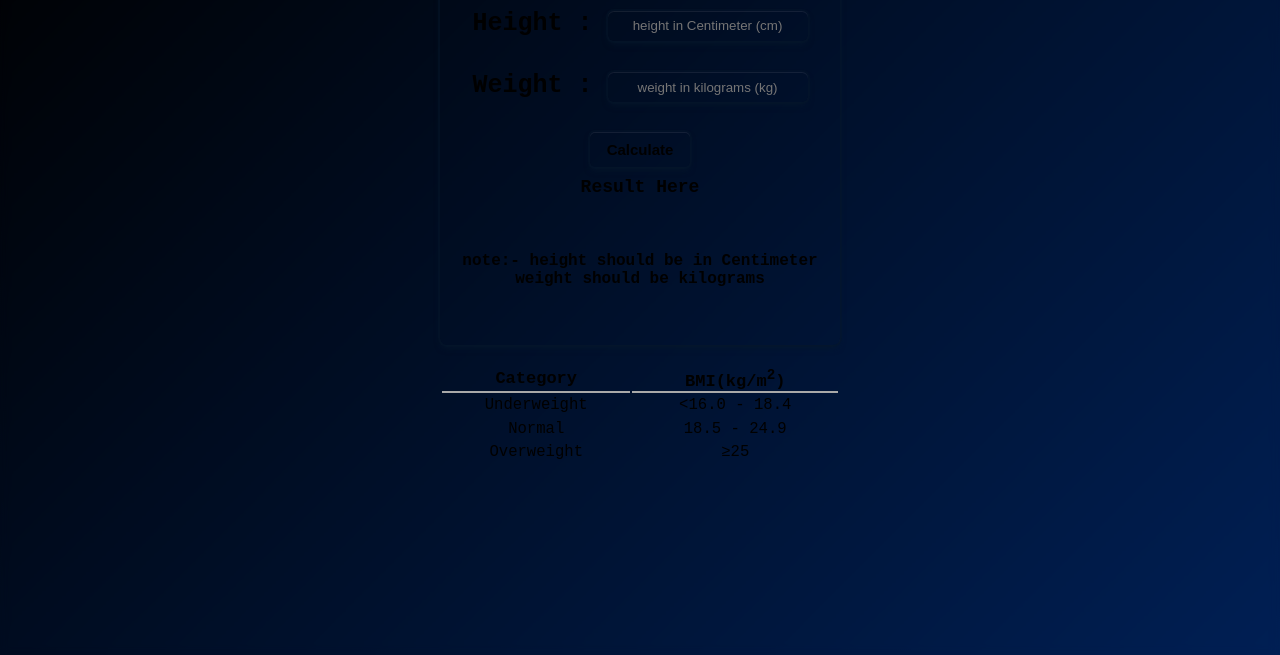
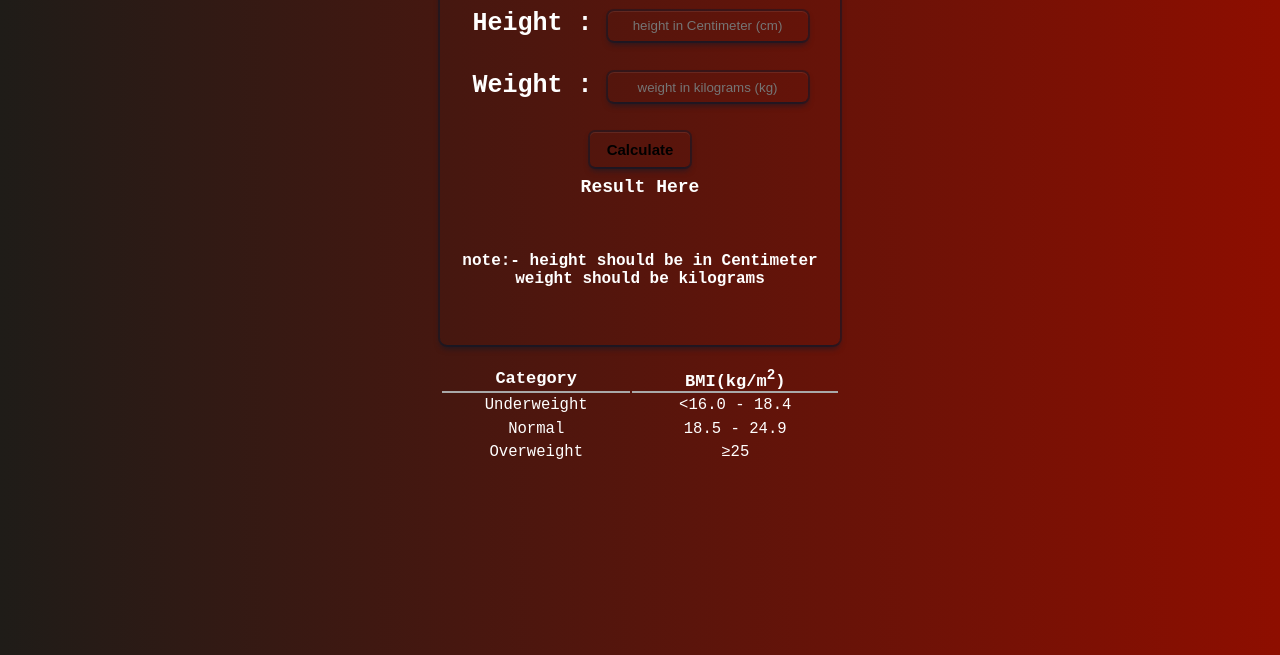
Before and after one commit to Sarver2/BMI-Calculator, a plain HTML site: page index.html in a window 1280 px wide. Shown: the part 145-800 px from the top of the page. Drawn offline with Linux system fonts and the light colour scheme.

Commit message:
Update style.css
theme updated

```diff
--- a/style.css
+++ b/style.css
@@ -11,8 +11,11 @@ body {
   font-family: monospace;
   align-items: center;
   justify-content: flex-start;
-background : linear-gradient(135deg, black, #001F54);
-  backdrop-filter: blur(5px);
+  color: white;
+background: #8E0E00;  /* fallback for old browsers */
+background: -webkit-linear-gradient(to right, #1F1C18, #8E0E00);  /* Chrome 10-25, Safari 5.1-6 */
+background: linear-gradient(to right, #1F1C18, #8E0E00); /* W3C, IE 10+/ Edge, Firefox 16+, Chrome 26+, Opera 12+, Safari 7+ */
+
 }
 
 .navbar {
@@ -42,10 +45,11 @@ h2 {
 .container {
   width: 400px;
   height: 400px;
+background-color: transparent;
 
   font-size: 25px;
   border-radius: 7px;
-  /* border: 2px solid black; */
+
   text-align: center;
   box-shadow: rgba(6, 24, 44, 0.4) 0px 0px 0px 2px,
     rgba(6, 24, 44, 0.65) 0px 4px 6px -1px,
```
